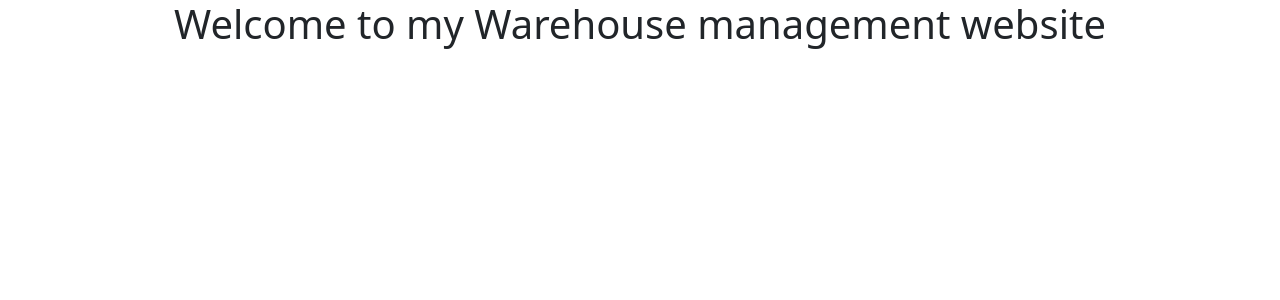
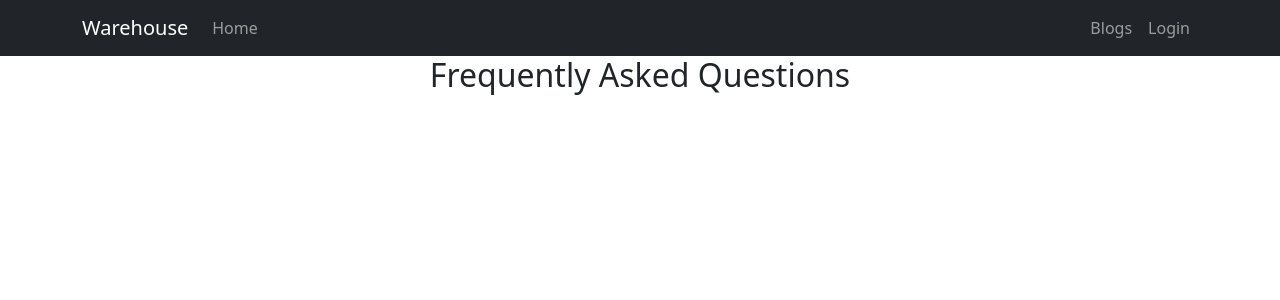
Before and after one commit to sayemaa/Fragrance-Warehouse-Client, a React (Create React App) app: page /blogs in a window 1280 px wide. Shown: the top 300 px of the page. Built offline with nearby package versions, Linux system fonts and the light colour scheme.

Commit message:
header done

```diff
--- a/src/App.js
+++ b/src/App.js
@@ -1,10 +1,21 @@
 import './App.css';
 import 'bootstrap/dist/css/bootstrap.min.css';
+import { Route, Routes } from 'react-router-dom';
+import Header from './Pages/Shared/Header/Header';
+import Home from './Pages/Home/Home/Home';
+import Login from './Pages/Authentication/Login/Login';
+import Blogs from './Pages/Blogs/Blogs';
 
 function App() {
     return (
         <div className="App">
-            <h1>Welcome to my Warehouse management website</h1>
+            <Header></Header>
+            <Routes>
+                <Route path='/' element={<Home></Home>}></Route>
+                <Route path='/home' element={<Home></Home>}></Route>
+                <Route path='/blogs' element={<Blogs></Blogs>}></Route>
+                <Route path='/login' element={<Login></Login>}></Route>
+            </Routes>
         </div>
     );
 }
--- /dev/null
+++ b/src/Pages/Authentication/Login/Login.js
@@ -0,0 +1,11 @@
+import React from 'react';
+
+const Login = () => {
+    return (
+        <div>
+            <h2>Please Login</h2>
+        </div>
+    );
+};
+
+export default Login;
--- /dev/null
+++ b/src/Pages/Blogs/Blogs.js
@@ -0,0 +1,11 @@
+import React from 'react';
+
+const Blogs = () => {
+    return (
+        <div>
+            <h2>Frequently Asked Questions</h2>
+        </div>
+    );
+};
+
+export default Blogs;
--- /dev/null
+++ b/src/Pages/Home/Home/Home.js
@@ -0,0 +1,11 @@
+import React from 'react';
+
+const Home = () => {
+    return (
+        <div>
+            <h2>Welcome to Home</h2>
+        </div>
+    );
+};
+
+export default Home;
--- /dev/null
+++ b/src/Pages/Shared/Header/Header.js
@@ -0,0 +1,35 @@
+import React from 'react';
+import { Container, Nav, Navbar, NavDropdown } from 'react-bootstrap';
+import { Link } from 'react-router-dom';
+
+const Header = () => {
+    return (
+        <div>
+            <Navbar collapseOnSelect expand="lg" bg="dark" variant="dark">
+                <Container>
+                    <Navbar.Brand as={Link} to="/">Warehouse</Navbar.Brand>
+                    <Navbar.Toggle aria-controls="responsive-navbar-nav" />
+                    <Navbar.Collapse id="responsive-navbar-nav">
+                        <Nav className="me-auto">
+                            <Nav.Link as={Link} to="home">Home</Nav.Link>
+                            {/* <Nav.Link href="#pricing">Pricing</Nav.Link> */}
+                            {/* <NavDropdown title="Dropdown" id="collasible-nav-dropdown">
+                                <NavDropdown.Item href="#action/3.1">Action</NavDropdown.Item>
+                                <NavDropdown.Item href="#action/3.2">Another action</NavDropdown.Item>
+                                <NavDropdown.Item href="#action/3.3">Something</NavDropdown.Item>
+                                <NavDropdown.Divider />
+                                <NavDropdown.Item href="#action/3.4">Separated link</NavDropdown.Item>
+                            </NavDropdown> */}
+                        </Nav>
+                        <Nav>
+                            <Nav.Link as={Link} to="blogs">Blogs</Nav.Link>
+                            <Nav.Link as={Link} to="login">Login</Nav.Link>
+                        </Nav>
+                    </Navbar.Collapse>
+                </Container>
+            </Navbar>
+        </div>
+    );
+};
+
+export default Header;
```
